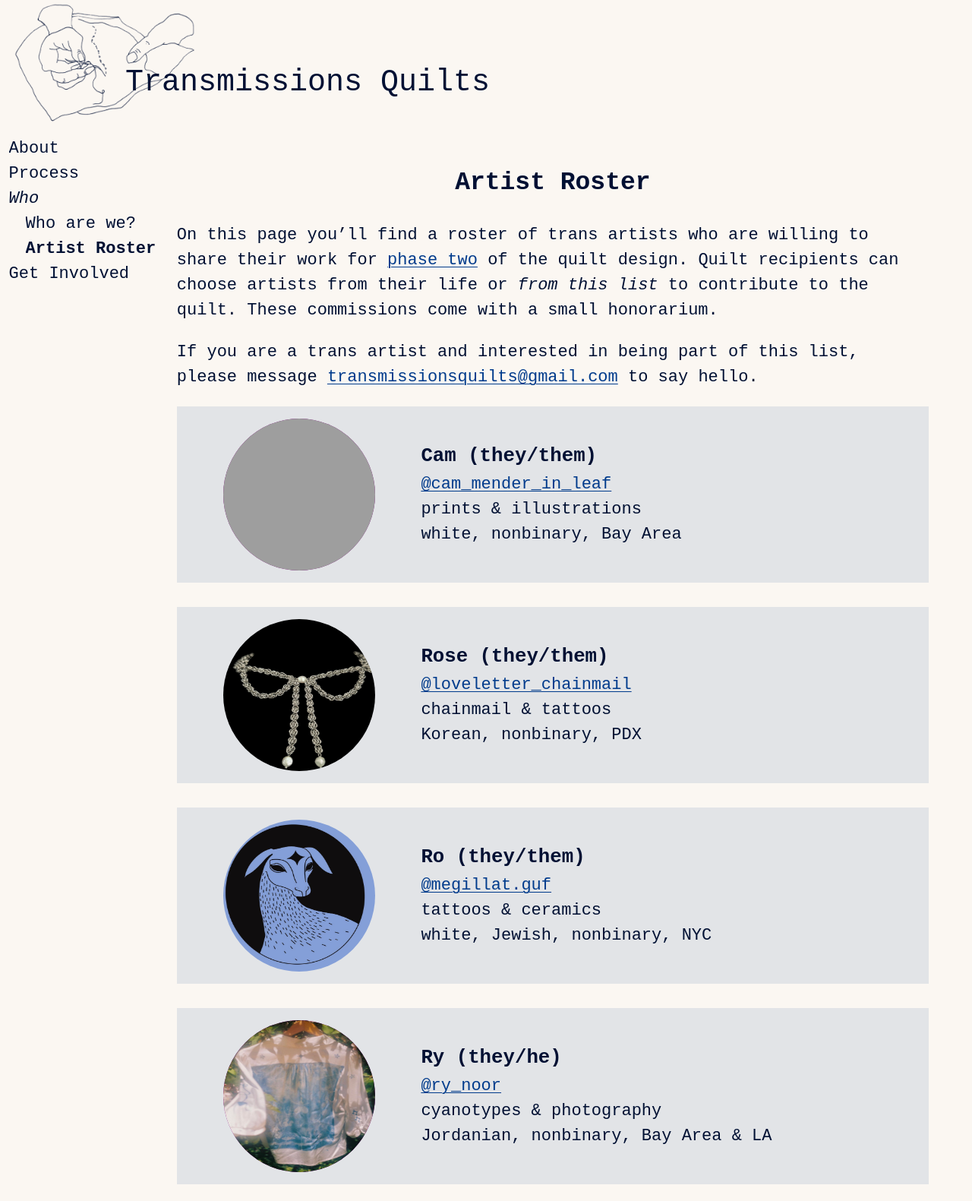
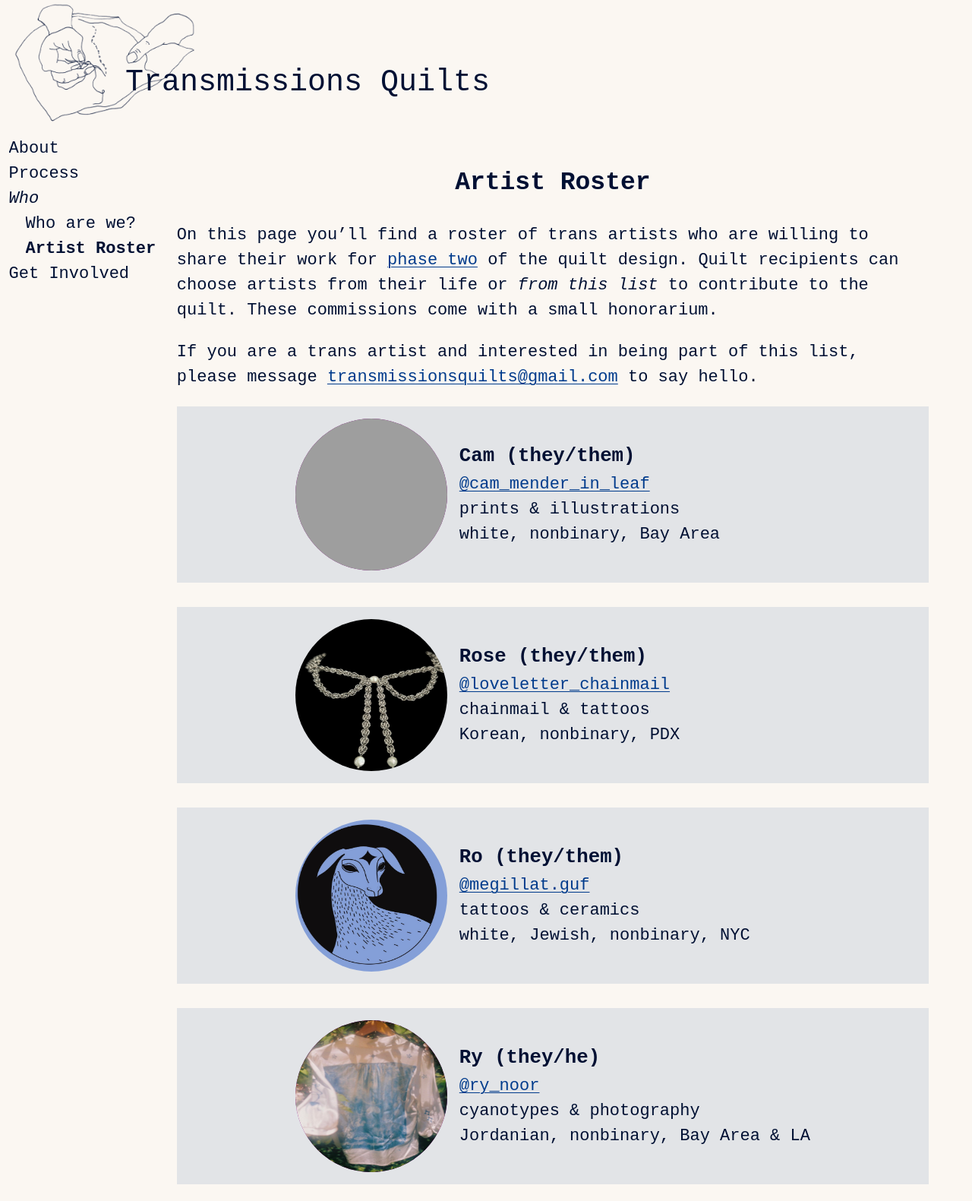
Before and after one commit to danieldickison/transmission-site, a Jekyll site: the page built from artists.html, in a window 1280 px wide. Shown: the whole page at 76% size. Built offline with Jekyll 4.4.1, drawn with Linux system fonts in a browser that asks for light colours; some web fonts are replaced; grey boxes are pictures that could not be loaded.

Commit message:
artist roster layout tweak

```diff
--- a/_sass/artists.scss
+++ b/_sass/artists.scss
@@ -1,7 +1,11 @@
 .artist-list {
   display: grid;
   grid-template-columns:
-    1fr minmax(100px, 200px) 1fr minmax(min-content, 10fr) 1fr;
+    minmax(1rem, 1fr)
+    minmax(100px, 200px)
+    1rem
+    minmax(min-content, max-content)
+    minmax(1rem, 1fr);
   grid-row-gap: 2rem;
 
   > .artist {
```
